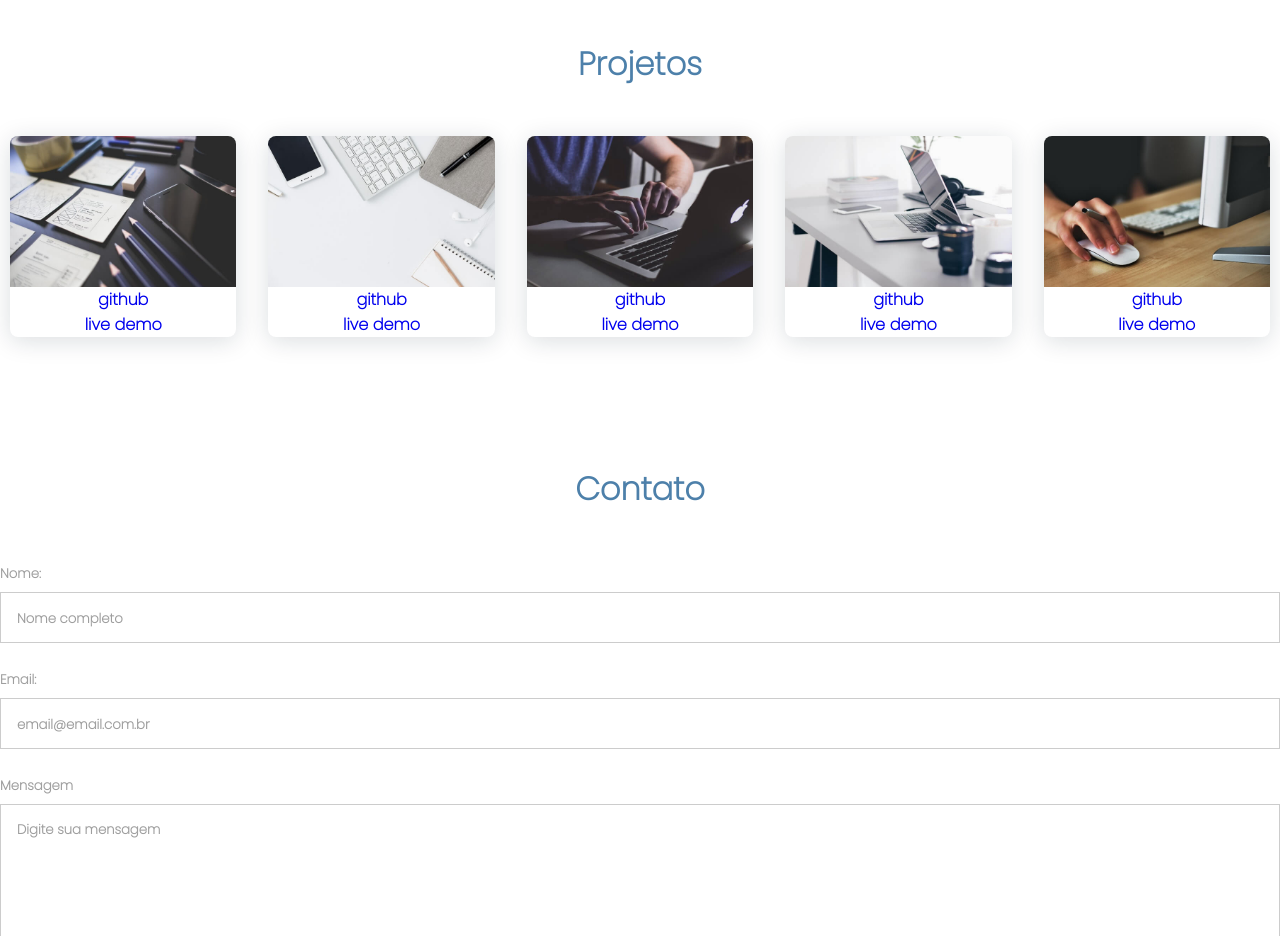
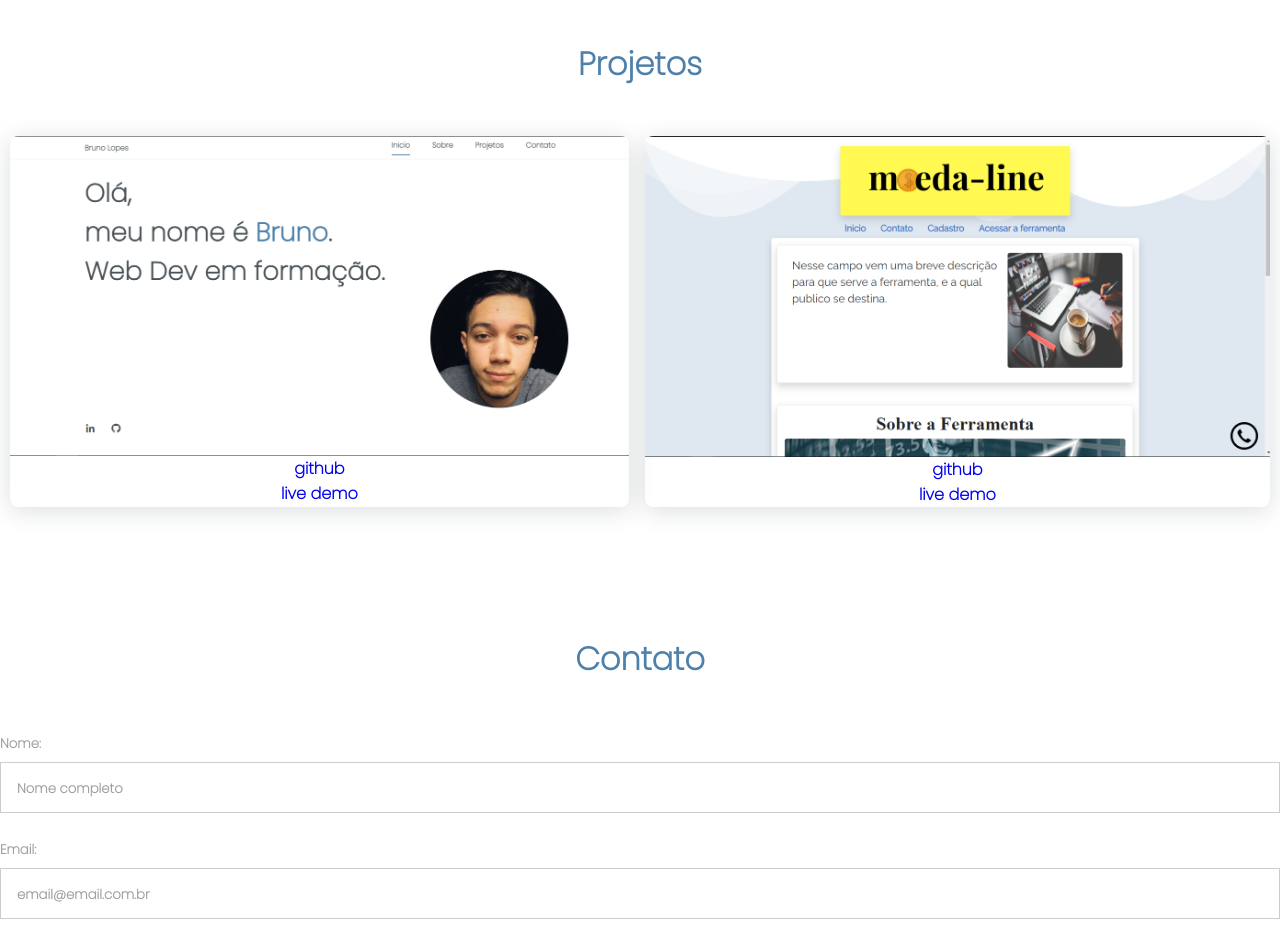
Before and after one commit to brunolopesdev/bruno-portfolio, a plain HTML site: page index.html in a window 1280 px wide. Shown: the part 1240-2176 px from the top of the page. Drawn offline with nearby package versions, Linux system fonts and the light colour scheme.

Commit message:
Adição projetos

```diff
--- a/css/style.css
+++ b/css/style.css
@@ -411,16 +411,16 @@ cursor: pointer;
     font-weight: bold;
 }
 .projetos_container{
-    grid-template-columns: repeat(3, 1fr);
-    grid-template-rows: repeat(2,1fr);
-    column-gap: 2rem;
+    /* grid-template-columns: repeat(3, 1fr);
+    grid-template-rows: repeat(2,1fr); */
+    column-gap: 1rem;
     flex-direction: row;
   }
 .projetos_container a{
     font-weight: bold;
 }
   .projetos_img img{
-    width: 500px;
+
 }
 
 .form_contato{
--- a/index.html
+++ b/index.html
@@ -82,12 +82,12 @@
 
             <div class="projetos_container">
                 <div class="projetos_img">
-                    <img src="./images/work1.jpg" alt=""><a href="https://github.com/brunolopesdev" target="_blank">github</a><br><a href="https://github.com/brunolopesdev" target="_blank">live demo</a>
+                    <img src="./images/projetoPortfolio.png" alt=""><a href="https://github.com/brunolopesdev/bruno-portfolio" target="_blank">github</a><br><a href="https://brunolopesdev.github.io/bruno-portfolio/" target="_blank">live demo</a>
                 </div>
                 <div class="projetos_img">
-                    <img src="./images/work2.jpg" alt=""><a href="https://github.com/brunolopesdev" target="_blank">github</a><br><a href="https://github.com/brunolopesdev" target="_blank">live demo</a>
+                    <img src="./images/projetoMoedaline.png" alt=""><a href="https://github.com/brunolopesdev/pi-moeda-line" target="_blank">github</a><br><a href="https://brunolopesdev.github.io/pi-moeda-line/" target="_blank">live demo</a>
                 </div>
-                <div class="projetos_img">
+                <!-- <div class="projetos_img">
                     <img src="./images/work3.jpg" alt=""><a href="https://github.com/brunolopesdev" target="_blank">github</a><br><a href="https://github.com/brunolopesdev" target="_blank">live demo</a>
                 </div>
                 <div class="projetos_img">
@@ -95,7 +95,7 @@
                 </div>
                 <div class="projetos_img">
                     <img src="./images/work5.jpg" alt=""><a href="https://github.com/brunolopesdev" target="_blank">github</a><br><a href="https://github.com/brunolopesdev" target="_blank">live demo</a>
-                </div>
+                </div> -->
             </div>
         </section>
 
```
Also changed, not shown: images/projeto-portfolio.png (added), images/projetoMoedaline.png (added), images/projetoPortfolio.png (added).
